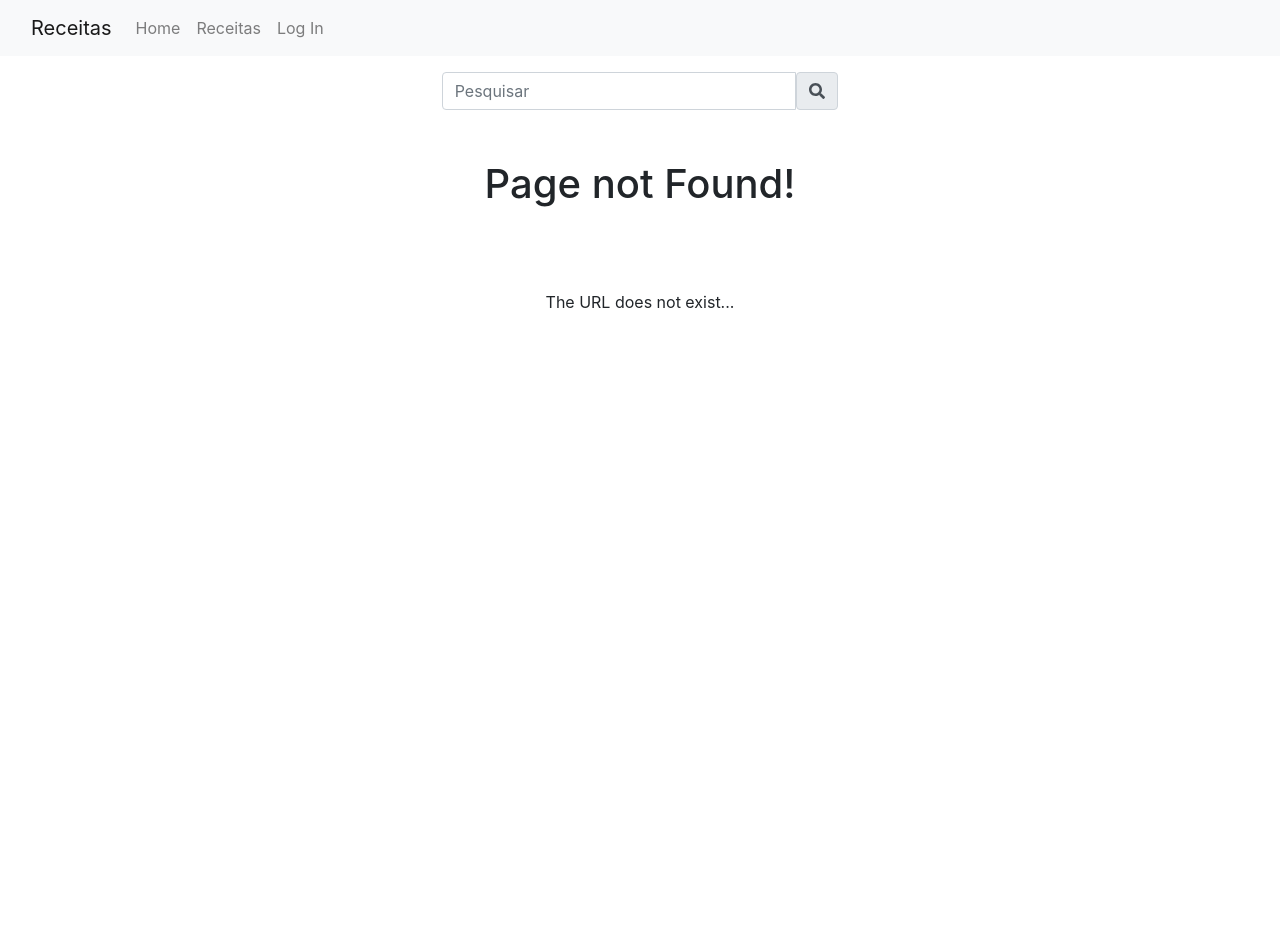
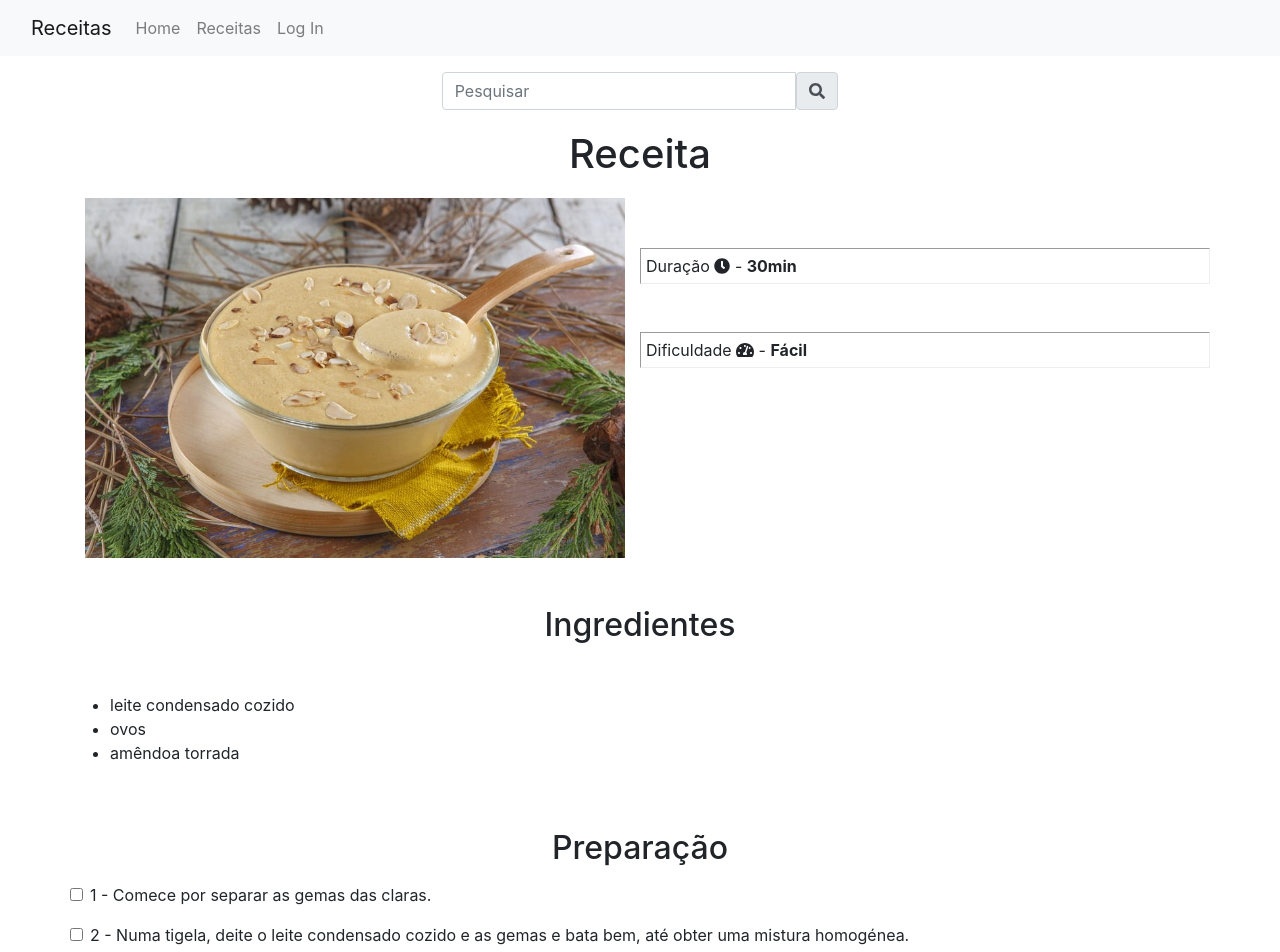
Before and after one commit to Claudia-Vieira/Recipe-Project-Frontend, an Angular app in the folder project-frontend/: page /recipe-description in a window 1280 px wide. Before the commit this address had no page. Shown: the top 952 px of the page. Before the commit the page ends 800 px from the top, so only its background shows below. Built offline with nearby package versions, Linux system fonts and the light colour scheme.

Commit message:
Criação do template da pagina da receita com dados ficticios

```diff
--- a/project-frontend/src/app/app-routing.module.ts
+++ b/project-frontend/src/app/app-routing.module.ts
@@ -5,11 +5,14 @@ import { RouterModule, Routes } from '@angular/router';
 import { ReceitasComponent } from './pages/receitas/receitas.component';
 import { HomeComponent } from './pages/home/home.component';
 import { NotFoundComponent } from './pages/not-found/not-found.component';
+import { RecipeDescriptionComponent } from './pages/recipe-description/recipe-description.component';
 
 const routes: Routes = [
   {path: '', component: HomeComponent, pathMatch: 'full' },
   {path:'receitas', component: ReceitasComponent},
+  {path:'recipe-description', component:RecipeDescriptionComponent},
   {path:'**', component: NotFoundComponent},
+
 ];
 
 @NgModule({
--- /dev/null
+++ b/project-frontend/src/app/pages/recipe-description/recipe-description.component.css
@@ -0,0 +1,25 @@
+.title{
+  text-align: center;
+  margin:20px;
+}
+
+img{
+  max-width: 100%;
+  height: auto;
+}
+
+.characteristicBox{
+  border: 1px solid;
+  border-style: inset;
+  padding:5px;
+  margin-top:auto;
+  margin-bottom: auto;
+}
+
+.characteristic{
+  margin-bottom: 0;
+}
+
+#basicCharacteristics{
+ padding-top:50px;
+}
--- /dev/null
+++ b/project-frontend/src/app/pages/recipe-description/recipe-description.component.html
@@ -0,0 +1,44 @@
+<div class="container">
+
+<h1 class="title">{{title}}</h1>
+
+<div class="row">
+    <div class="col-6">
+        <img [src]=imageUrl alt={{title}}>
+    </div>
+    <div class="col-6" id="basicCharacteristics">
+        <div class="row characteristicBox">
+            <p class="characteristic">Duração <fa-icon [icon]="faClock"></fa-icon> - <strong>{{duration}}min</strong></p>
+        </div>
+        <div class="row characteristicBox mt-5">
+            <p class="characteristic">Dificuldade <fa-icon [icon]="faTachometerAlt"></fa-icon> - <strong>{{dificulty}}</strong> </p>
+        </div>
+    </div>
+</div>
+
+<div class="row mt-5">
+    <h2 style="margin:auto">Ingredientes</h2>
+</div>
+<div class="row mt-5">
+    <ul>
+        <li *ngFor="let ingredient of ingredients">
+            {{ingredient.name}}
+        </li>
+    </ul>
+</div>
+
+<div class="row mt-5">
+    <h2 style="margin:auto">Preparação</h2>
+</div>
+<div class="row mt-3" *ngFor="let step of steps">
+    <div class="form-check" >
+        <input class="form-check-input" type="checkbox" value="" id="flexCheckDefault">
+        <label class="form-check-label" for="flexCheckDefault" >
+            {{step.id}} - {{step.description}}
+        </label>
+      </div>
+</div>
+
+
+
+</div>
--- /dev/null
+++ b/project-frontend/src/app/pages/recipe-description/recipe-description.component.ts
@@ -0,0 +1,40 @@
+import { Component, OnInit } from '@angular/core';
+import { faClock } from '@fortawesome/free-solid-svg-icons';
+import { faTachometerAlt } from '@fortawesome/free-solid-svg-icons';
+
+@Component({
+  selector: 'app-recipe-description',
+  templateUrl: './recipe-description.component.html',
+  styleUrls: ['./recipe-description.component.css']
+})
+export class RecipeDescriptionComponent implements OnInit {
+
+
+  public title: string = "Receita";
+  public imageUrl:string = "/assets/baba-camelo.jpg";
+  public faClock = faClock;
+  public faTachometerAlt = faTachometerAlt;
+  public duration:number = 30;
+  public dificulty:string = "Fácil";
+
+  public ingredients = [
+      {id:'1', name:'leite condensado cozido'},
+      {id:'2', name: 'ovos'},
+      {id:'3', name: 'amêndoa torrada'},
+  ]
+
+  public steps = [
+    {id:'1', description:'Comece por separar as gemas das claras.'},
+    {id:'2', description: 'Numa tigela, deite o leite condensado cozido e as gemas e bata bem, até obter uma mistura homogénea.'},
+    {id:'3', description: 'Noutro recipiente, bata as claras em castelo.'},
+    {id:'4', description: 'Junte-as ao preparado anterior, envolvendo cuidadosamente.'},
+    {id:'5', description: 'Leve a baba de camelo ao frio e sirva decorado com a amêndoa torrada laminada.'},
+]
+
+
+  constructor() { }
+
+  ngOnInit(): void {
+  }
+
+}
```
Also changed, not shown: project-frontend/src/app/app.module.ts (+6 -2 lines), 1 other file (tests, documents, lock files or other folders).
